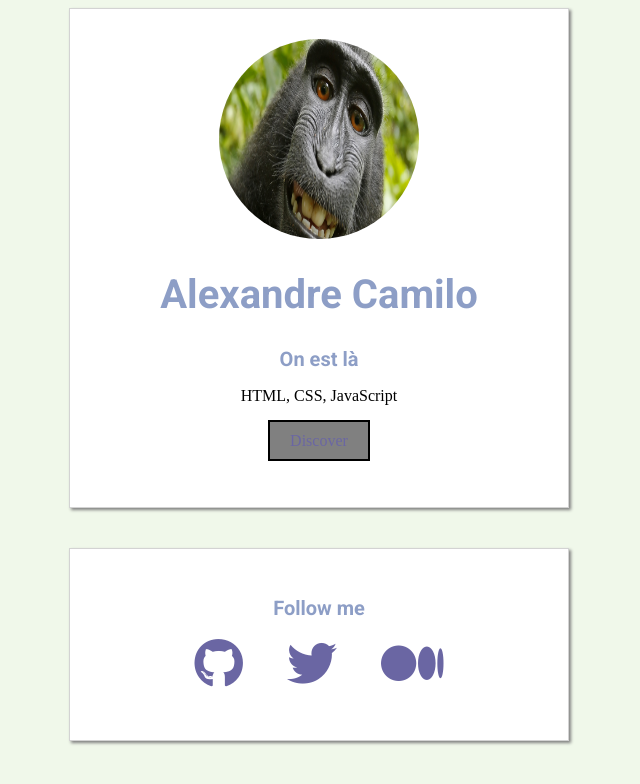
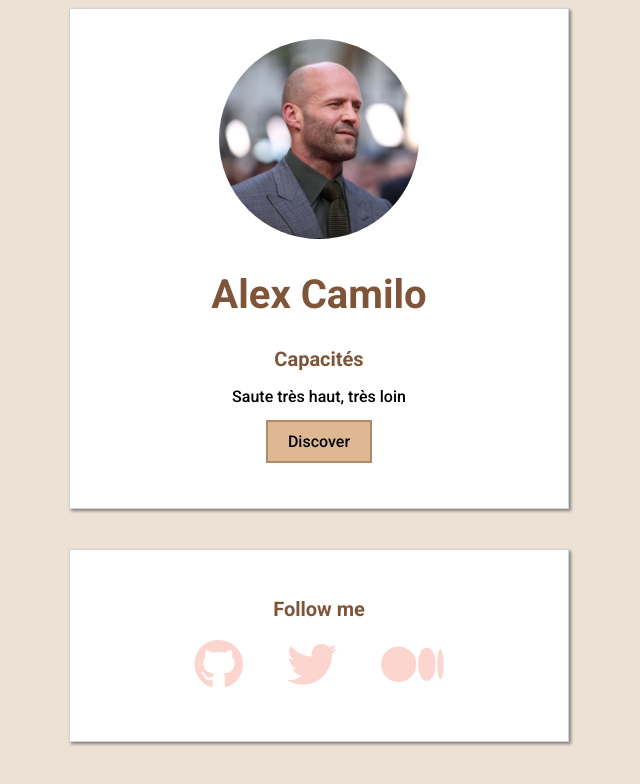
Before and after one commit to AlexandreC6/profile, a plain HTML site: page index.html in a window 1280 px wide. Shown: the whole page, without its empty margins (321-961 px from the left). Drawn offline with Linux system fonts and the light colour scheme.

Commit message:
make my profile prettier

```diff
--- a/index.html
+++ b/index.html
@@ -15,10 +15,10 @@
 <body>
   <div class="container">
     <div class="card">
-      <img src="./images/profile.jpeg" alt="image-profile" class="profile-img">
-      <h1>Alexandre Camilo</h1>
-      <h2>On est là</h2>
-      <p>HTML, CSS, JavaScript</p>
+      <img src="./images/jason-profile.png" alt="image-profile" class="profile-img">
+      <h1>Alex Camilo</h1>
+      <h2>Capacités</h2>
+      <p>Saute très haut, très loin</p>
       <p>
         <a href="#" class="btn-discover">
           Discover
--- a/style.css
+++ b/style.css
@@ -1,12 +1,10 @@
 body {
-  background-color: #F0F8EA;
-
-  /* line-height: 10px; */
+  background-color: #ede0d4;
+  font-family: 'Roboto', sans-serif;
 }
 
 h1, h2 {
-  font-family: 'Roboto', sans-serif;
-  color: #8D9EC6;
+  color: #7f5539;
 }
 
 h1 {
@@ -24,12 +22,12 @@ ul {
 }
 
 a {
-  color: #6A66A3;
+  color: #fcd5ce;
   text-decoration: none;
 }
 
 a:hover {
-  color: red;
+  color: #ffe5d9;
   font-weight: 700;
 }
 
@@ -40,8 +38,9 @@ a:hover {
 }
 
 .btn-discover {
-  border: 2px solid black;
-  background-color: grey;
+  border: 2px solid #b08968;
+  color: black;
+  background-color: #ddb892;
   padding: 10px 20px;
   line-height: 40px;
 }
@@ -66,6 +65,11 @@ a:hover {
   font-size: 50px;
 }
 
+.list-inline > li :hover {
+  opacity: 60%;
+
+}
+
 @media (max-width: 960px) {
   /* For a screen < 960px, this CSS will be read */
   .container {
```
Also changed, not shown: images/jason-profile.png (added).
